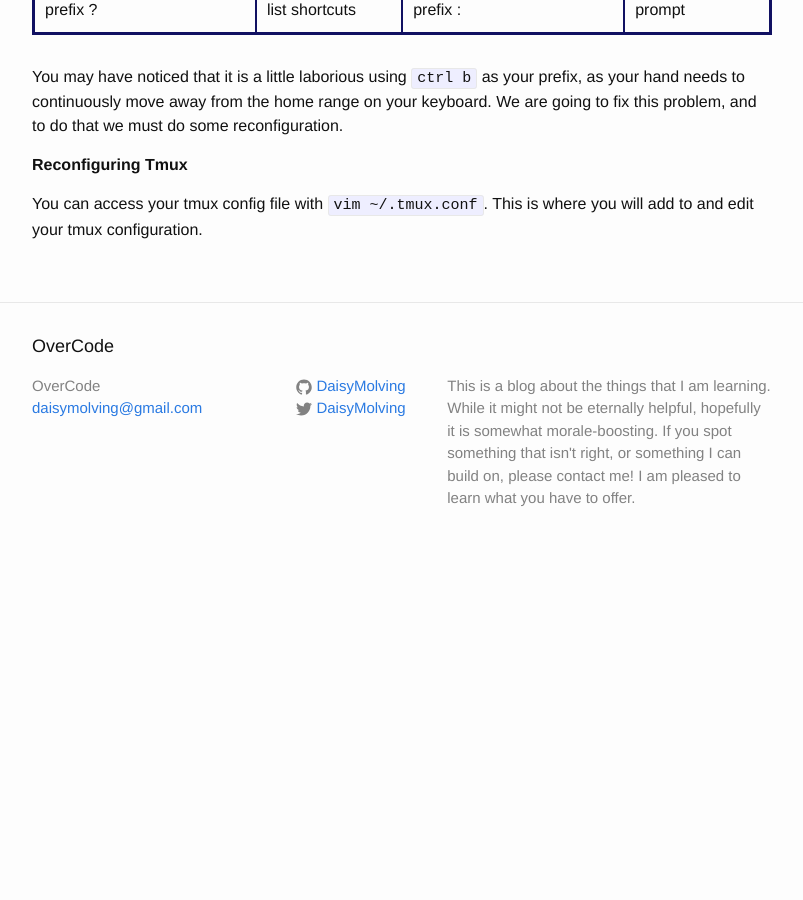
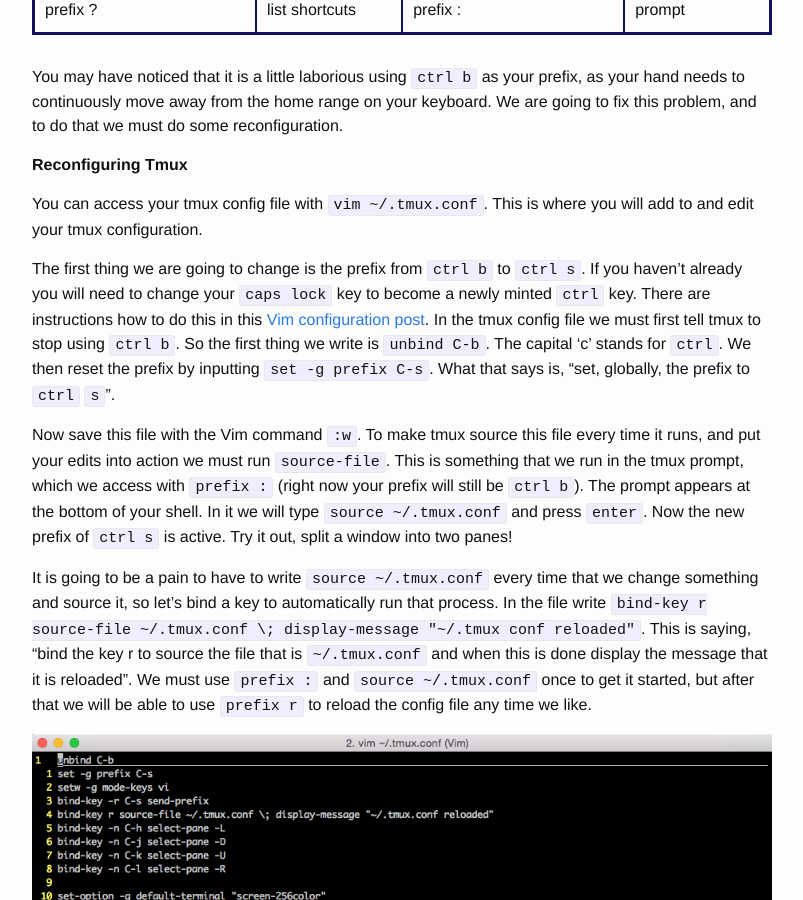
Before and after one commit to DaisyMolving/DaisyMolving.github.io, a Jekyll site: the page built from _posts/2016-01-29-introduing-tmux.markdown, in a window 1280 px wide and 900 px high, scrolled down 3036 px. Shown: the whole window, without its empty margins (238-1041 px from the left). Built offline with Jekyll 4.4.1, drawn with Linux system fonts in a browser that asks for light colours; before the commit the page ends 3606 px from its top, so only the background shows below that.

```diff
--- a/_posts/2016-01-29-tmux-config.markdown
+++ b/_posts/2016-01-29-introduing-tmux.markdown
@@ -115,6 +115,14 @@
 
 You can access your tmux config file with `vim ~/.tmux.conf`. This is where you will add to and edit your tmux configuration.
 
+The first thing we are going to change is the prefix from `ctrl b` to `ctrl s`. If you haven't already you will need to change your `caps lock` key to become a newly minted `ctrl` key. There are instructions how to do this in this [Vim configuration post][vim-config-post]. In the tmux config file we must first tell tmux to stop using `ctrl b`. So the first thing we write is `unbind C-b`. The capital 'c' stands for `ctrl`. We then reset the prefix by inputting `set -g prefix C-s`. What that says is, "set, globally, the prefix to `ctrl` `s`".
 
+Now save this file with the Vim command `:w`. To make tmux source this file every time it runs, and put your edits into action we must run `source-file`. This is something that we run in the tmux prompt, which we access with `prefix :` (right now your prefix will still be `ctrl b`). The prompt appears at the bottom of your shell. In it we will type `source ~/.tmux.conf` and press `enter`. Now the new prefix of `ctrl s` is active. Try it out, split a window into two panes!
 
+It is going to be a pain to have to write `source ~/.tmux.conf` every time that we change something and source it, so let's bind a key to automatically run that process. In the file write `bind-key r source-file ~/.tmux.conf \; display-message "~/.tmux conf reloaded"`. This is saying, "bind the key r to source the file that is `~/.tmux.conf` and when this is done display the message that it is reloaded". We must use `prefix :` and `source ~/.tmux.conf` once to get it started, but after that we will be able to use `prefix r` to reload the config file any time we like.
+
+<p align="center">
+<img src="../../../../../../../assets/tmux-config.jpg">
+</p>
 [homebrew-install]: http://brew.sh/
+[vim-config-post]: http://daisymolving.github.io/2016/01/15/a-vim-config-post.html
```
Also changed, not shown: _posts/2016-01-30-reconfiguring-tmux.markdown (added, +15 -0 lines), _posts/2016-02-01-short-circuit-evaluation.markdown (renamed from _posts/2016-01-30-short-circuit-evaluation.markdown), assets/tmux-config.jpg (added), assets/tmux-configurations.jpg (deleted), 1 other file.
